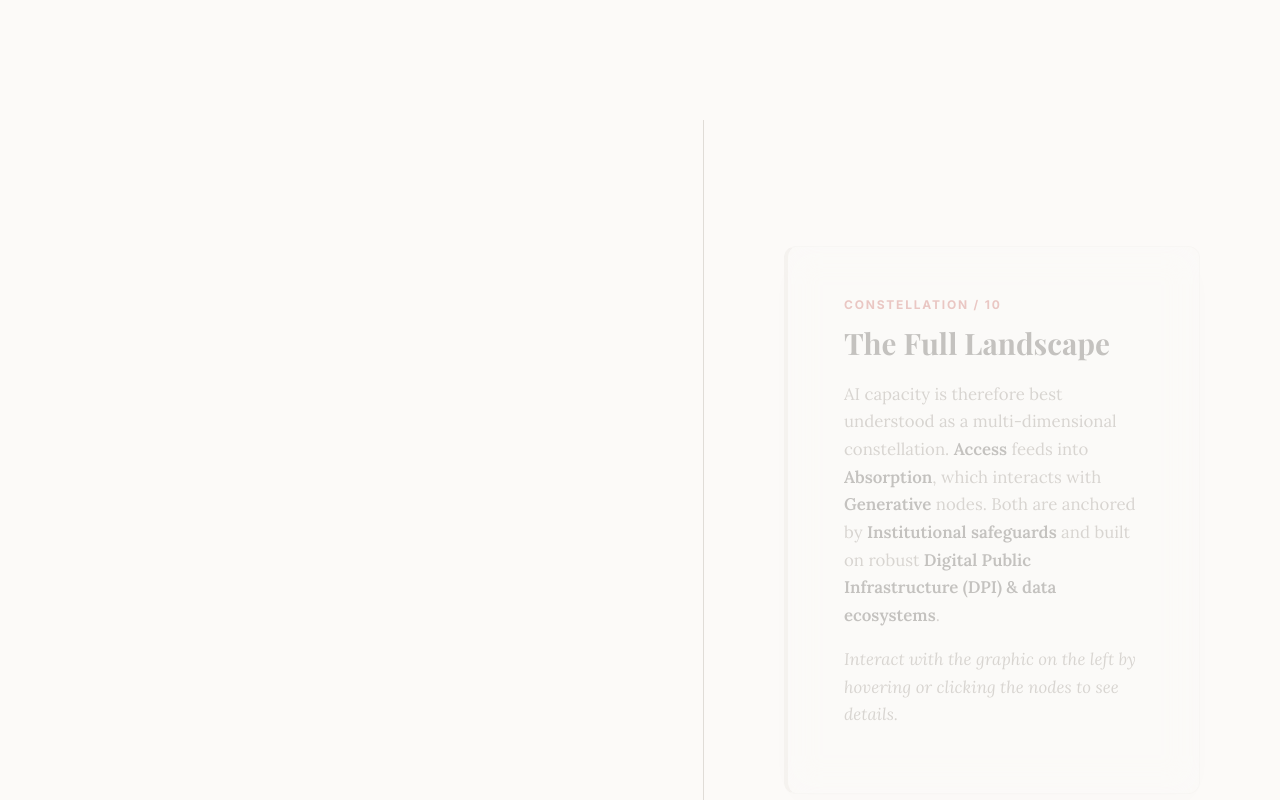
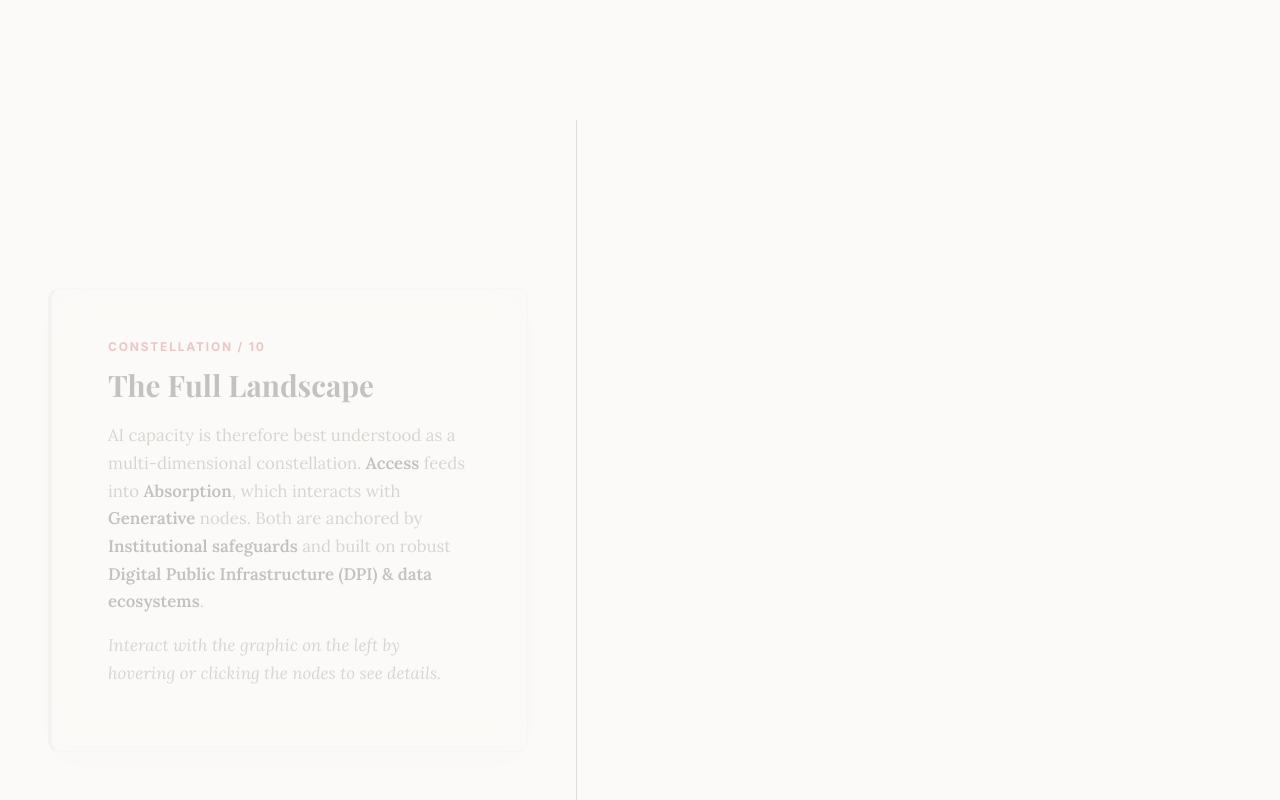
Before and after one commit to frastab91/ai-capacity-scrollytelling, a React (Vite) app: page / in a window 1280 px wide. Shown: the part 7880-8680 px from the top of the page. Built offline with nearby package versions, Linux system fonts and the light colour scheme; a web font is replaced by a local one.

Commit message:
feat(css): apply column layout swap and center node interactive styles

```diff
--- a/src/index.css
+++ b/src/index.css
@@ -487,7 +487,7 @@ body {
 /* Base styles for nodes */
 .node-circle.core {
   stroke-width: 1.5;
-  transition: filter 0.3s ease;
+  transition: stroke-width 0.3s ease, stroke 0.3s ease, fill 0.3s ease, filter 0.3s ease;
 }
 
 .node-circle.outer {
@@ -509,7 +509,7 @@ body {
 .node-text.core-lbl-1,
 .node-text.core-lbl-2 {
   fill: #fff;
-  font-size: 9.5px;
+  font-size: 9px;
   font-weight: 700;
   text-transform: uppercase;
   letter-spacing: 0.08em;
@@ -757,6 +757,13 @@ body {
   fill: #fff;
 }
 
+.const-node.core-interactive:hover .node-circle.core,
+.core-interactive:hover .node-circle.core {
+  fill: #dc2626;
+  stroke: var(--color-gold);
+  stroke-width: 2.5;
+}
+
 .node-ring {
   fill: none;
   stroke: var(--color-gold);
@@ -790,6 +797,14 @@ body {
   stroke-width: 1.8;
   stroke-dasharray: none;
   animation: none;
+}
+
+.const-node.core-interactive.active .node-circle.core,
+.core-interactive.active .node-circle.core {
+  fill: var(--color-accent-blue);
+  stroke: var(--color-accent-blue);
+  stroke-width: 2.5;
+  filter: drop-shadow(0 6px 15px rgba(28, 61, 74, 0.25));
 }
 
 .const-link.active-link {
@@ -910,6 +925,10 @@ body {
     grid-template-rows: auto;
   }
 
+  .interactive-scrolly-section {
+    grid-template-columns: 45% 55%;
+  }
+
   .graphic-wrapper {
     transform: none;
     display: flex;
@@ -932,6 +951,12 @@ body {
     z-index: 1;
   }
 
+  .interactive-scrolly-section .sticky-graphic {
+    grid-column: 2;
+    border-right: none;
+    border-left: 1px solid var(--color-border);
+  }
+
   .scroll-narrative {
     grid-column: 2;
     grid-row: 1;
@@ -941,10 +966,18 @@ body {
     z-index: 5;
   }
 
+  .interactive-scrolly-section .scroll-narrative {
+    grid-column: 1;
+  }
+
   .step {
     min-height: 100vh;
     align-items: center;
     padding: 0 5rem;
+  }
+
+  .interactive-scrolly-section .step {
+    padding: 0 3rem;
   }
 
   .step-card {
@@ -965,8 +998,8 @@ body {
   .vignette-hud-card {
     position: fixed;
     bottom: 2.5rem;
-    left: calc(55% + 2.5rem);
-    right: 2.5rem;
+    left: 2.5rem;
+    right: calc(55% + 2.5rem);
     padding: 2rem 2.8rem;
   }
 
--- a/style.css
+++ b/style.css
@@ -487,7 +487,7 @@ body {
 /* Base styles for nodes */
 .node-circle.core {
   stroke-width: 1.5;
-  transition: filter 0.3s ease;
+  transition: stroke-width 0.3s ease, stroke 0.3s ease, fill 0.3s ease, filter 0.3s ease;
 }
 
 .node-circle.outer {
@@ -509,7 +509,7 @@ body {
 .node-text.core-lbl-1,
 .node-text.core-lbl-2 {
   fill: #fff;
-  font-size: 9.5px;
+  font-size: 9px;
   font-weight: 700;
   text-transform: uppercase;
   letter-spacing: 0.08em;
@@ -757,6 +757,13 @@ body {
   fill: #fff;
 }
 
+.const-node.core-interactive:hover .node-circle.core,
+.core-interactive:hover .node-circle.core {
+  fill: #dc2626;
+  stroke: var(--color-gold);
+  stroke-width: 2.5;
+}
+
 .node-ring {
   fill: none;
   stroke: var(--color-gold);
@@ -790,6 +797,14 @@ body {
   stroke-width: 1.8;
   stroke-dasharray: none;
   animation: none;
+}
+
+.const-node.core-interactive.active .node-circle.core,
+.core-interactive.active .node-circle.core {
+  fill: var(--color-accent-blue);
+  stroke: var(--color-accent-blue);
+  stroke-width: 2.5;
+  filter: drop-shadow(0 6px 15px rgba(28, 61, 74, 0.25));
 }
 
 .const-link.active-link {
@@ -910,6 +925,10 @@ body {
     grid-template-rows: auto;
   }
 
+  .interactive-scrolly-section {
+    grid-template-columns: 45% 55%;
+  }
+
   .graphic-wrapper {
     transform: none;
     display: flex;
@@ -932,6 +951,12 @@ body {
     z-index: 1;
   }
 
+  .interactive-scrolly-section .sticky-graphic {
+    grid-column: 2;
+    border-right: none;
+    border-left: 1px solid var(--color-border);
+  }
+
   .scroll-narrative {
     grid-column: 2;
     grid-row: 1;
@@ -941,10 +966,18 @@ body {
     z-index: 5;
   }
 
+  .interactive-scrolly-section .scroll-narrative {
+    grid-column: 1;
+  }
+
   .step {
     min-height: 100vh;
     align-items: center;
     padding: 0 5rem;
+  }
+
+  .interactive-scrolly-section .step {
+    padding: 0 3rem;
   }
 
   .step-card {
@@ -965,8 +998,8 @@ body {
   .vignette-hud-card {
     position: fixed;
     bottom: 2.5rem;
-    left: calc(55% + 2.5rem);
-    right: 2.5rem;
+    left: 2.5rem;
+    right: calc(55% + 2.5rem);
     padding: 2rem 2.8rem;
   }
 
```
